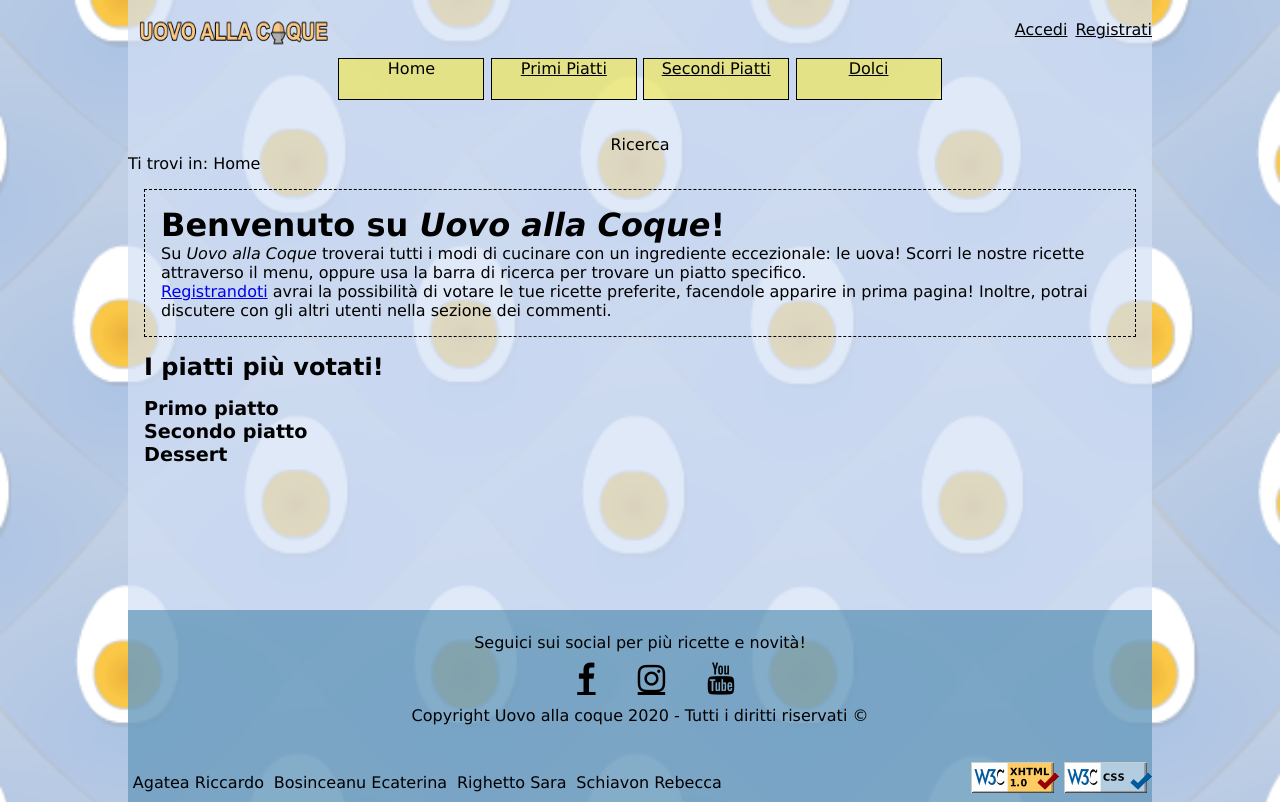
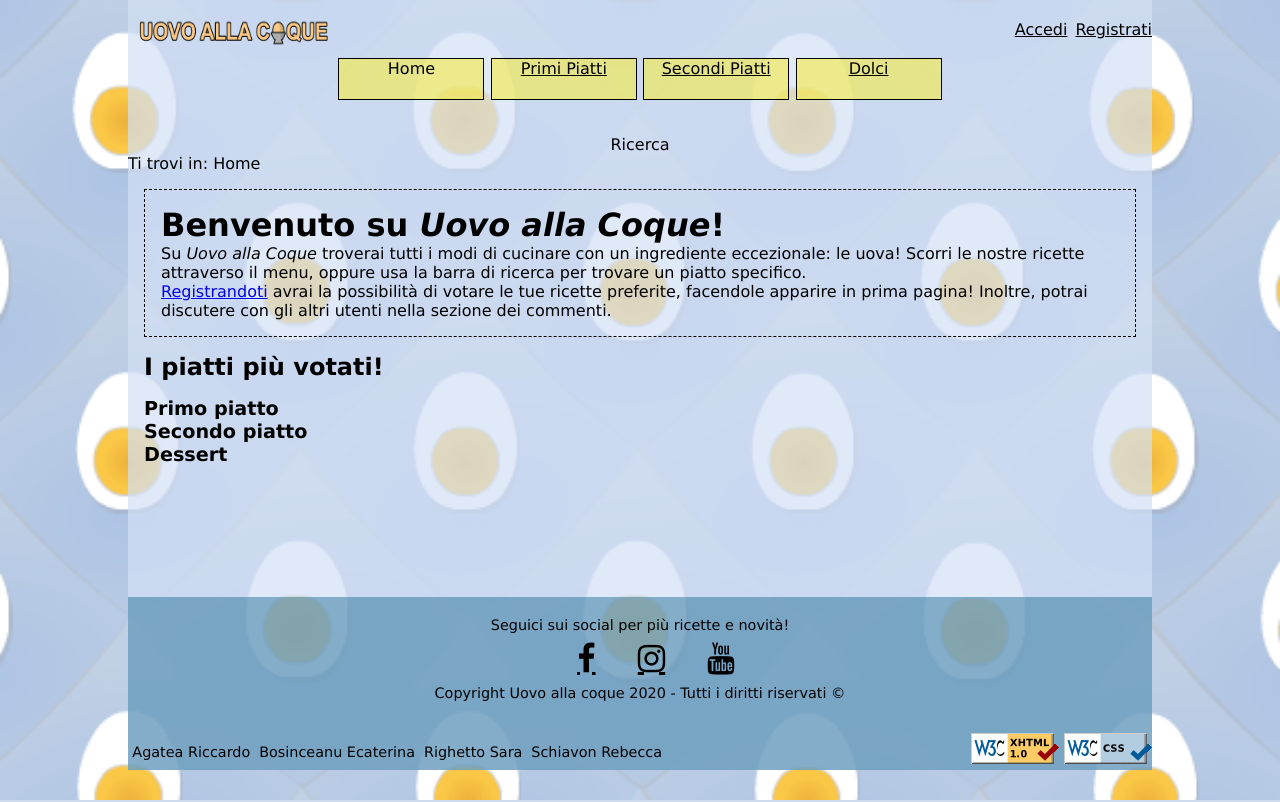
Before and after one commit to RiccardoAgatea/uovoallacoque, a PHP site: page / in a window 1280 px wide. Run offline with PHP 8.4, Linux system fonts and the light colour scheme; data that the repository does not hold is empty.

Commit message:
rimpicciolite scritte footer

```diff
--- a/styles/screen.css
+++ b/styles/screen.css
@@ -35,9 +35,10 @@
 	justify-content: center;
     margin-top: 8em;
     position: relative;
-    bottom: -1em;
+    bottom: -1.1em;
     background-color: rgba(43, 115, 156, 0.5);
     height: 12em;
+    font-size: 0.9em;
 }
 .messaggio-footer{
     align-self: center;
@@ -90,6 +91,9 @@
 .messaggio-footer{
     text-align: center;
 }
+#logo-social a:visited{
+    color: rgb(255, 226, 147);
+}
 /*fine footer*/
 ul{
     list-style-type: none;
@@ -97,9 +101,7 @@
 ul li a {
     color: black;
 }
-#logo-social a:visited{
-    color: rgb(255, 226, 147);
-}
+
 /*menu*/
 #menu{
     display: flex;
```
